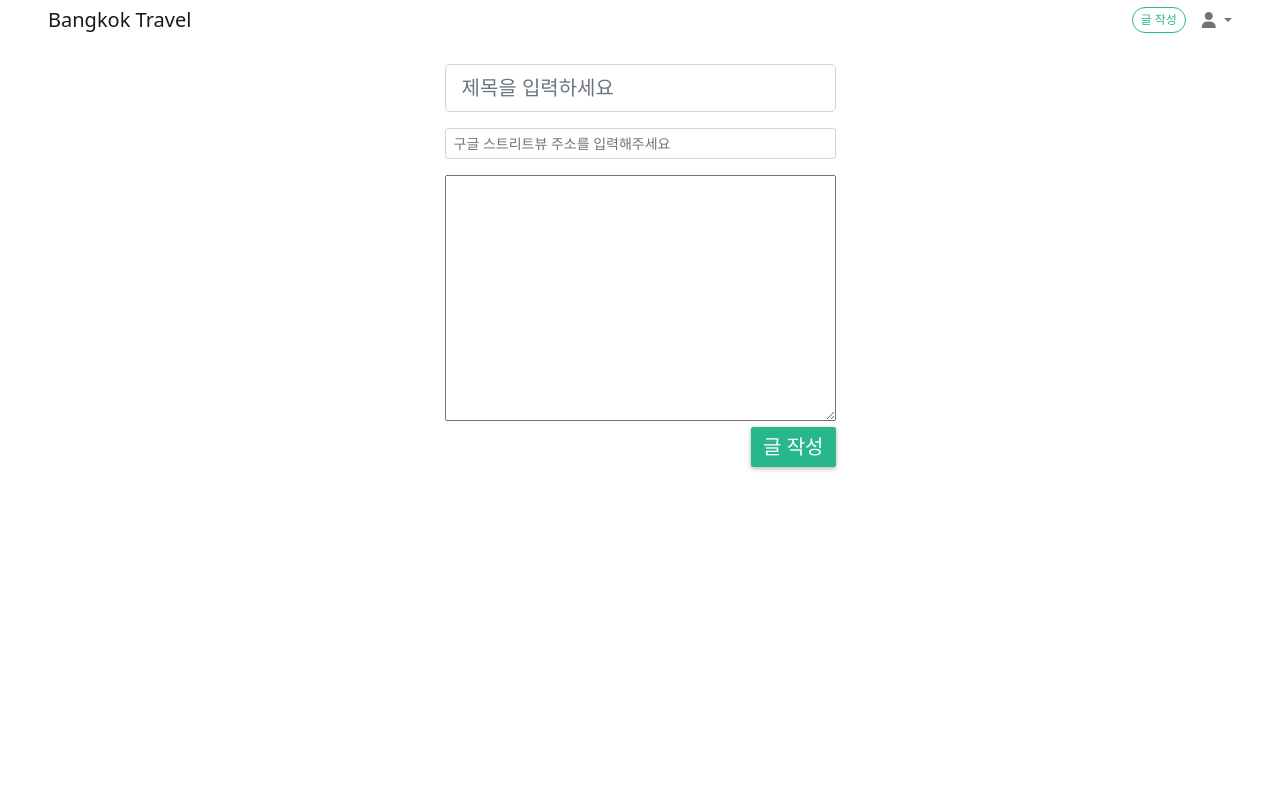
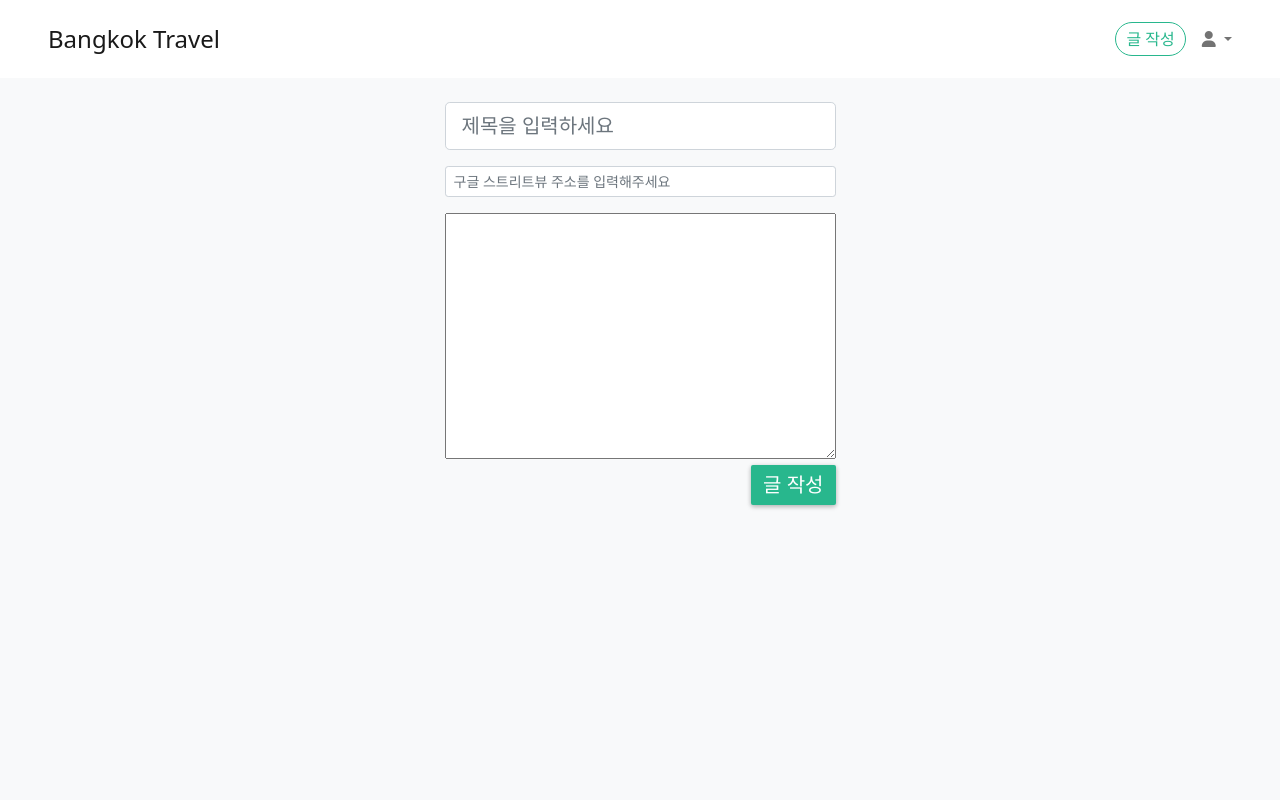
Before and after one commit to ragu6963/Bangkok_Travel, a Django app: page /create/ in a window 1280 px wide. Run offline with Django 3.2, Linux system fonts and the light colour scheme; the visitor is signed in with stand-in values (Sample User, id 1); parts of the project's set-up code (start-up, migrations or seed data) failed here and were passed over; some libraries are stand-ins or nearby versions.

Commit message:
navbar CSS 수정

```diff
--- a/sharestreetview/templates/auth.html
+++ b/sharestreetview/templates/auth.html
@@ -1,5 +1,5 @@
 {% if user.is_authenticated %}
-<li class="nav-item dropdown">
+<li class="nav-item dropdown d-flex flex-column justify-content-center">
   <a class="nav-link dropdown-toggle" id="navbarDropdownMenuLink" role="button" data-bs-toggle="dropdown"
     aria-expanded="false">
     <i class="fas fa-user"></i>
@@ -24,8 +24,8 @@
 </li>
 {% else %}
 <li class="nav-item d-flex flex-column justify-content-center">
-  <button type="button" class="bttn-unite bttn-xs bttn-success text-decoration-none" data-bs-toggle="modal"
-    data-bs-target="#exampleModal">
+  <button type="button" class="bttn-unite bttn-sm bttn-success text-decoration-none" data-bs-toggle="modal"
+    data-bs-target="#loginModal">
     로그인
   </button>
 </li>
--- a/sharestreetview/templates/base.html
+++ b/sharestreetview/templates/base.html
@@ -28,10 +28,9 @@
   <title>bangkok travel</title>
 </head>
 
-<body>
+<body class="bg-light">
   {# navbar 컴포넌트 #}
   {% include 'nav.html' %}
-
   {% block content %}
   {% endblock content %}
   <script src="https://cdn.jsdelivr.net/npm/bootstrap@5.0.0-beta2/dist/js/bootstrap.bundle.min.js"
--- a/sharestreetview/templates/login_modal.html
+++ b/sharestreetview/templates/login_modal.html
@@ -1,4 +1,4 @@
-<div class="modal fade" id="exampleModal" tabindex="-1" aria-labelledby="exampleModalLabel" aria-hidden="true">
+<div class="modal fade" id="loginModal" tabindex="-1" aria-labelledby="loginModalLabel" aria-hidden="true">
   <div class="modal-dialog">
     <div class="modal-content">
       <div class="modal-body">
--- a/sharestreetview/templates/nav.html
+++ b/sharestreetview/templates/nav.html
@@ -1,9 +1,9 @@
-<nav class="d-flex navbar-light px-md-5 px-2 mb-4">
-  <a class="navbar-brand" href="{% url 'posts:home' %}">Bangkok Travel</a>
+<nav class="sticky-top d-flex navbar-light bg-white px-md-5 py-3 px-5 mb-4">
+  <a class="navbar-brand fs-4" href="{% url 'posts:home' %}">Bangkok Travel</a>
   <ul class="navbar-nav flex-row ms-auto gap-3">
     {% if user.is_authenticated %}
     <li class="nav-item d-flex flex-column justify-content-center">
-      <a class="bttn-unite bttn-xs bttn-success text-decoration-none" href="{% url 'posts:create' %}">
+      <a class="bttn-unite bttn-sm bttn-success text-decoration-none" href="{% url 'posts:create' %}">
         글 작성
       </a>
     </li>
```
